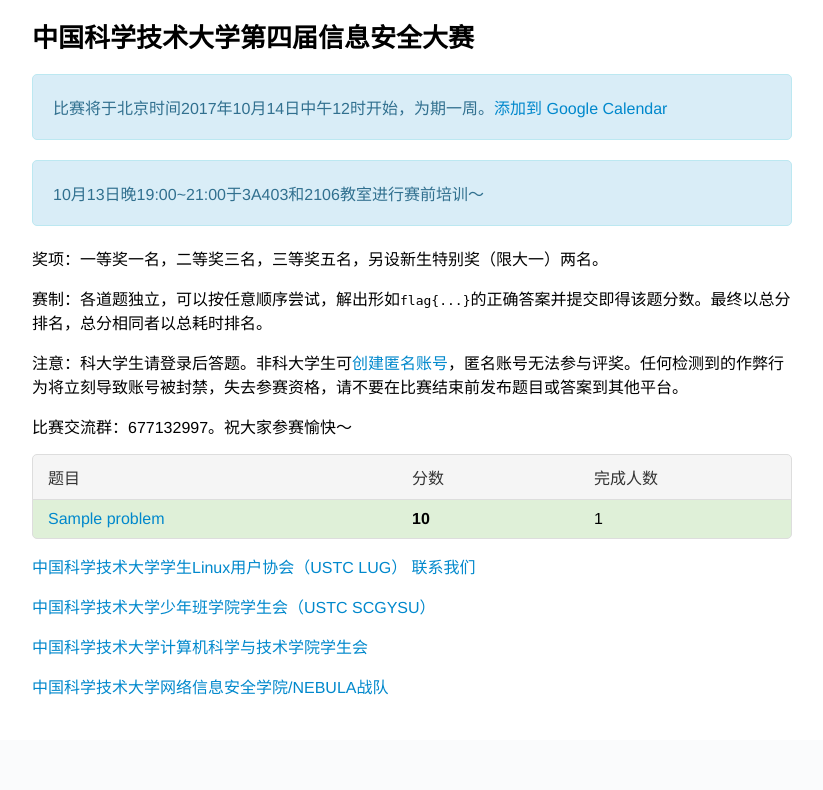
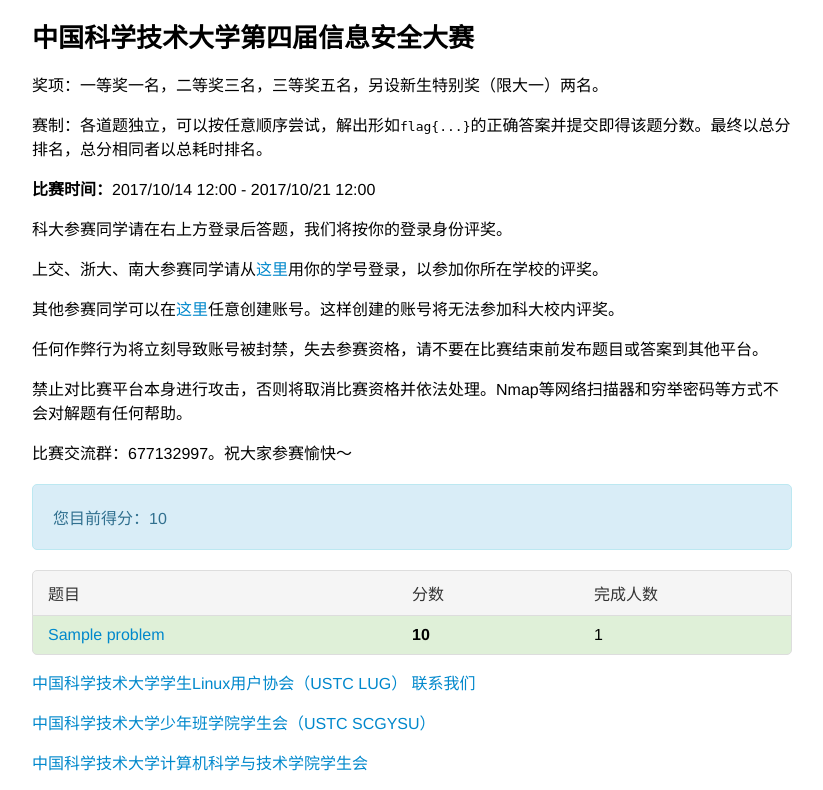
Before and after one commit to ustclug/hackergame2017, a Django app: page / in a window 1280 px wide. Shown: the part 60-850 px from the top of the page, without its empty margins (228-1051 px from the left). Before the commit the page ends 755 px from the top, so only its background shows below. Run offline with Django 3.2, Linux system fonts and the light colour scheme; a user stored in the database is signed in; tables that the repository leaves empty hold one stand-in row (values such as "Sample post").

Commit message:
add user score

```diff
--- a/hackergame/templates/hackergame/hub.html
+++ b/hackergame/templates/hackergame/hub.html
@@ -6,12 +6,21 @@
 
 {% block body %}
     <h1>中国科学技术大学第四届信息安全大赛</h1>
-    <div class="msg-info">比赛将于北京时间2017年10月14日中午12时开始，为期一周。<a href="http://www.google.com/calendar/event?action=TEMPLATE&text=Hackergame%202017&details=Hackergame%202017&dates=20171014T040000Z/20171021T040000Z&location=http://hack.lug.ustc.edu.cn/&trp=false">添加到 Google Calendar</a></div>
-    <div class="msg-info">10月13日晚19:00~21:00于3A403和2106教室进行赛前培训～</div>
+
     <p>奖项：一等奖一名，二等奖三名，三等奖五名，另设新生特别奖（限大一）两名。</p>
     <p>赛制：各道题独立，可以按任意顺序尝试，解出形如<code>flag{...}</code>的正确答案并提交即得该题分数。最终以总分排名，总分相同者以总耗时排名。</p>
-    <p>注意：科大学生请登录后答题。非科大学生可<a href="{% url "reg" %}">创建匿名账号</a>，匿名账号无法参与评奖。任何检测到的作弊行为将立刻导致账号被封禁，失去参赛资格，请不要在比赛结束前发布题目或答案到其他平台。</p>
+    <p><b>比赛时间：</b>2017/10/14 12:00 - 2017/10/21 12:00</p>
+    <p>科大参赛同学请在右上方登录后答题，我们将按你的登录身份评奖。</p>
+    <p>上交、浙大、南大参赛同学请从<a href="/reg">这里</a>用你的学号登录，以参加你所在学校的评奖。</p>
+    <p>其他参赛同学可以在<a href="/reg">这里</a>任意创建账号。这样创建的账号将无法参加科大校内评奖。</p>
+    <p>任何作弊行为将立刻导致账号被封禁，失去参赛资格，请不要在比赛结束前发布题目或答案到其他平台。</p>
+    <p>禁止对比赛平台本身进行攻击，否则将取消比赛资格并依法处理。Nmap等网络扫描器和穷举密码等方式不会对解题有任何帮助。</p>
     <p>比赛交流群：677132997。祝大家参赛愉快～</p>
+
+    {% if user_score %}
+        <p><div class="msg-info">您目前得分：{{ user_score }}</div></p>
+    {% endif %}
+
     <ul id="problems">
         <li class="heading">题目<span>完成人数</span><span>分数</span></li>
         {% if before %}
--- a/hackergame/views.py
+++ b/hackergame/views.py
@@ -23,11 +23,16 @@ def running(request):
 
 @require_safe
 def hub(request):
+    user_score = 0
     problems = Problem.objects.order_by('score', 'pid')
     try:
         solved = set(s.problem for s in request.user.solved_set.all())
     except AttributeError:
         solved = set()
+
+    for s in solved:
+        user_score += s.score
+
     if request.user.is_authenticated and request.user.is_staff:
         before = False
     else:
@@ -37,7 +42,8 @@ def hub(request):
                    'title': 'Hub',
                    'before': before,
                    'problems': problems,
-                   'solved': solved})
+                   'solved': solved,
+                   'user_score': user_score})
 
 
 @require_safe
@@ -132,7 +138,8 @@ def rank(request):
     return render(request, 'hackergame/rank.html',
                   {'site': settings.SITE,
                    'title': '当前排名',
-                   'rank': data})
+                   'rank': data
+                   })
 
 
 @require_safe
```
